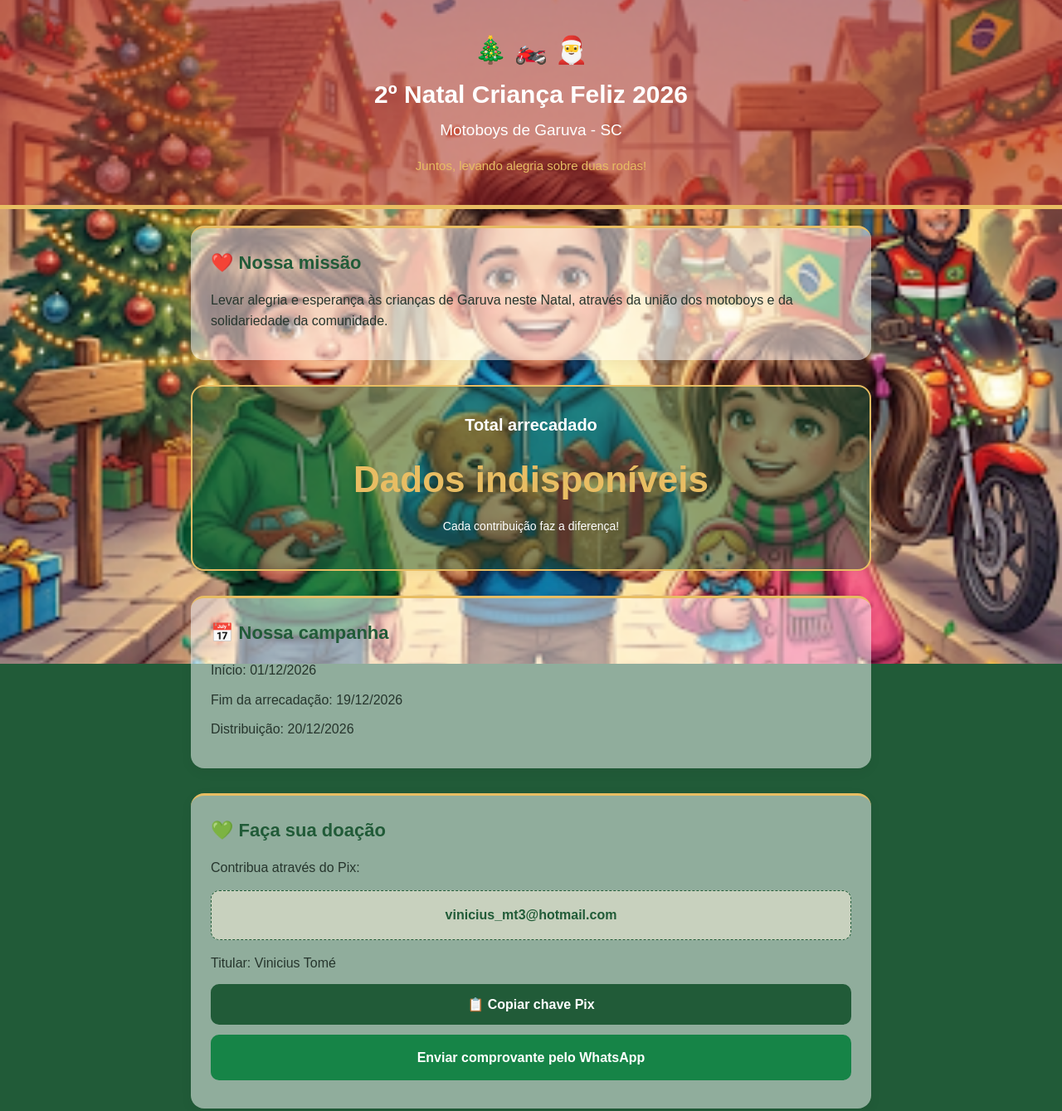
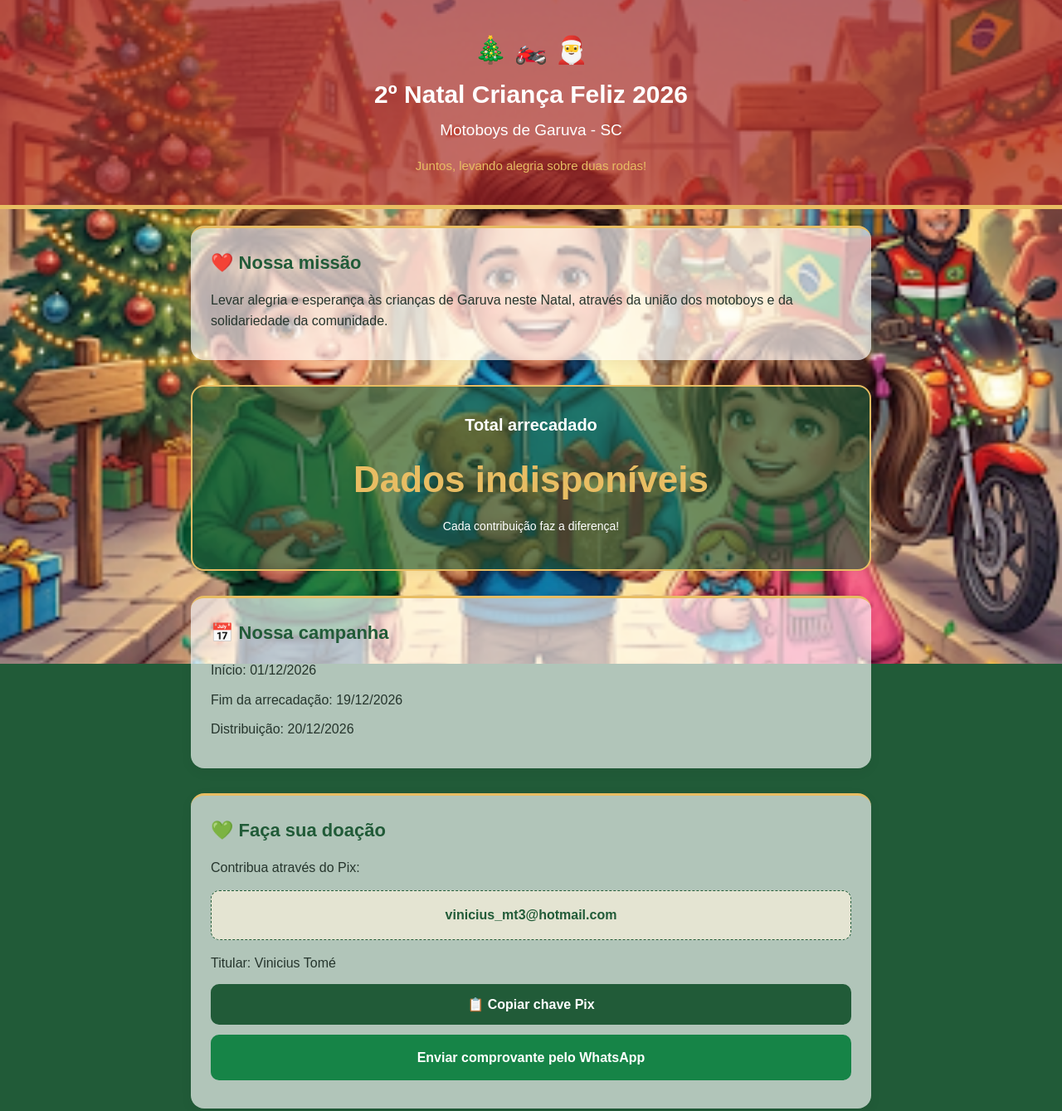
Before and after one commit to vinimary39-hash/natal-crianca-feliz-2026, a plain HTML site: page index.html in a window 1280 px wide. Shown: the top 1339 px of the page at 83% size. Drawn offline with Linux system fonts and the light colour scheme; no server answers.

Commit message:
Adjust opacity for various CSS classes

```diff
--- a/style.css
+++ b/style.css
@@ -402,3 +402,26 @@ footer {
 .chave-pix {
   background: rgba(255, 245, 223, 0.50);
 }
+/* AJUSTE DE OPACIDADE - 65% */
+
+.card {
+  background: rgba(255, 255, 255, 0.65);
+}
+
+.arrecadacao {
+  background: rgba(33, 91, 56, 0.65);
+}
+
+header,
+footer {
+  background: rgba(165, 31, 36, 0.65);
+}
+
+.resumo {
+  background: rgba(255, 255, 255, 0.65);
+}
+
+#listaColaboradores,
+.chave-pix {
+  background: rgba(255, 245, 223, 0.65);
+}
```
